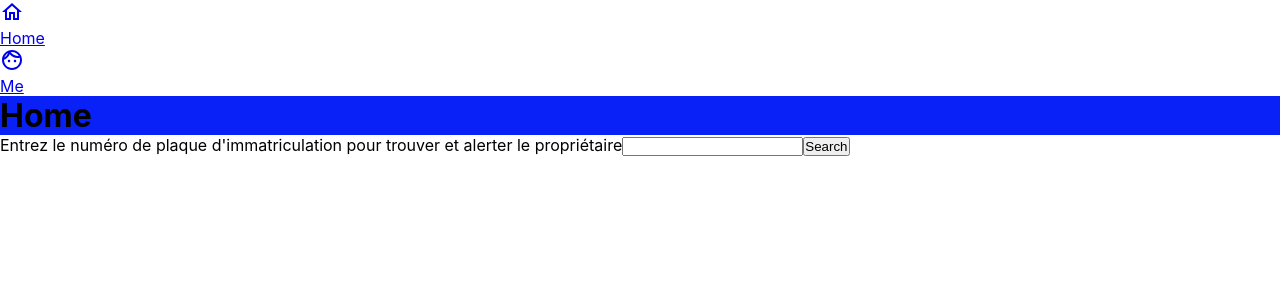
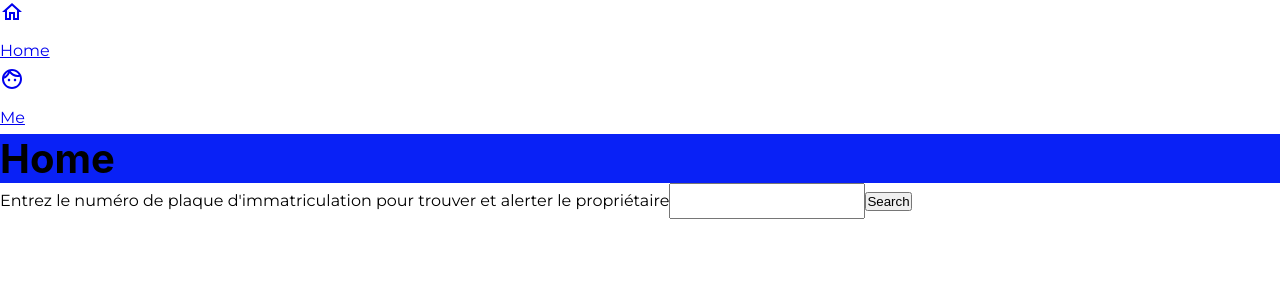
Before and after one commit to AlertnGo/AlertngoFront, a React (Create React App) app: page / in a window 1280 px wide. Shown: the top 300 px of the page. Built offline with nearby package versions, Linux system fonts and the light colour scheme.

Commit message:
scss march

```diff
--- a/public/index.html
+++ b/public/index.html
@@ -24,7 +24,7 @@
       work correctly both with client-side routing and a non-root public URL.
       Learn how to configure a non-root public URL by running `npm run build`.
     -->
-    <title>React App</title>
+    <title>AlertnGo</title>
   </head>
   <body>
     <noscript>You need to enable JavaScript to run this app.</noscript>
--- a/src/assets/main.scss
+++ b/src/assets/main.scss
@@ -1,9 +1,70 @@
-
-$maincolor: #F9DF58;
+$maincolor: #f9df58;
 $lightmaincolor: #f9de582c;
 $black: #000000;
-$white: #ffffff;$whitesmoke: #c8c8c8;
+$white: #ffffff;
+$whitesmoke: #c8c8c8;
 $grey: #bbbbbb;
 $darkgrey: #777777;
 $menu-bgColor: #aec0a7;
-$firstbreakpoint : 1024px;
+$firstbreakpoint: 1024px;
+
+
+@import url('https://fonts.googleapis.com/css2?family=Montserrat:ital,wght@0,100;0,200;0,300;0,400;0,500;0,600;0,700;0,800;0,900;1,100;1,200;1,300;1,400;1,500;1,600;1,700;1,800;1,900&display=swap');
+@import url('https://fonts.googleapis.com/css2?family=Poppins:ital,wght@0,100;0,200;0,300;0,400;0,500;0,600;0,700;0,800;0,900;1,100;1,200;1,300;1,400;1,500;1,600;1,700;1,800;1,900&display=swap');
+
+
+%fontMontserrat{
+    font-family: 'Montserrat', sans-serif;
+}
+
+%fontPoppins{
+    font-family: 'Poppins', sans-serif;
+    font-weight: normal;
+}
+
+h1 {
+  font-size: 5vh;
+}
+
+h2 {
+
+  font-size: 4vh;
+}
+
+h3 {
+  font-size: 3vh;
+  @extend %fontPoppins;
+}
+
+h4 {
+  font-size: 2.5vh;
+  @extend %fontPoppins;
+}
+
+h5 {
+  font-size: 2vh;
+  @extend %fontPoppins;
+}
+
+p,
+span,
+a,
+ul,
+li,
+details,
+summary,
+input,
+label {
+  line-height: 200%;
+  font-size: 2vh;
+  @extend %fontMontserrat;
+}
+
+h1,
+h3,
+h4,
+h5,
+span,
+p {
+  margin: 0;
+}
```
Also changed, not shown: 1 other file (tests, documents, lock files or other folders).
